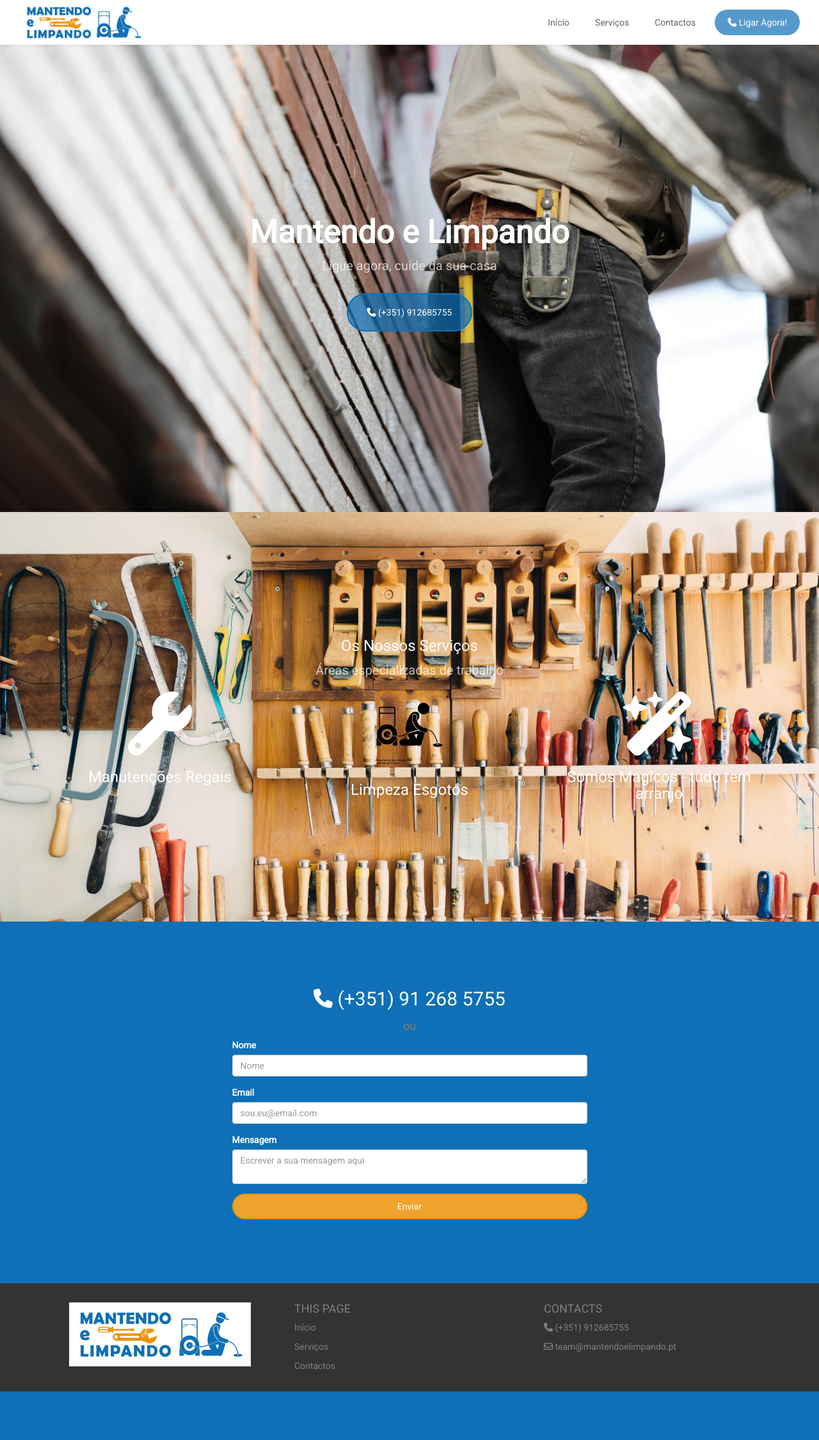
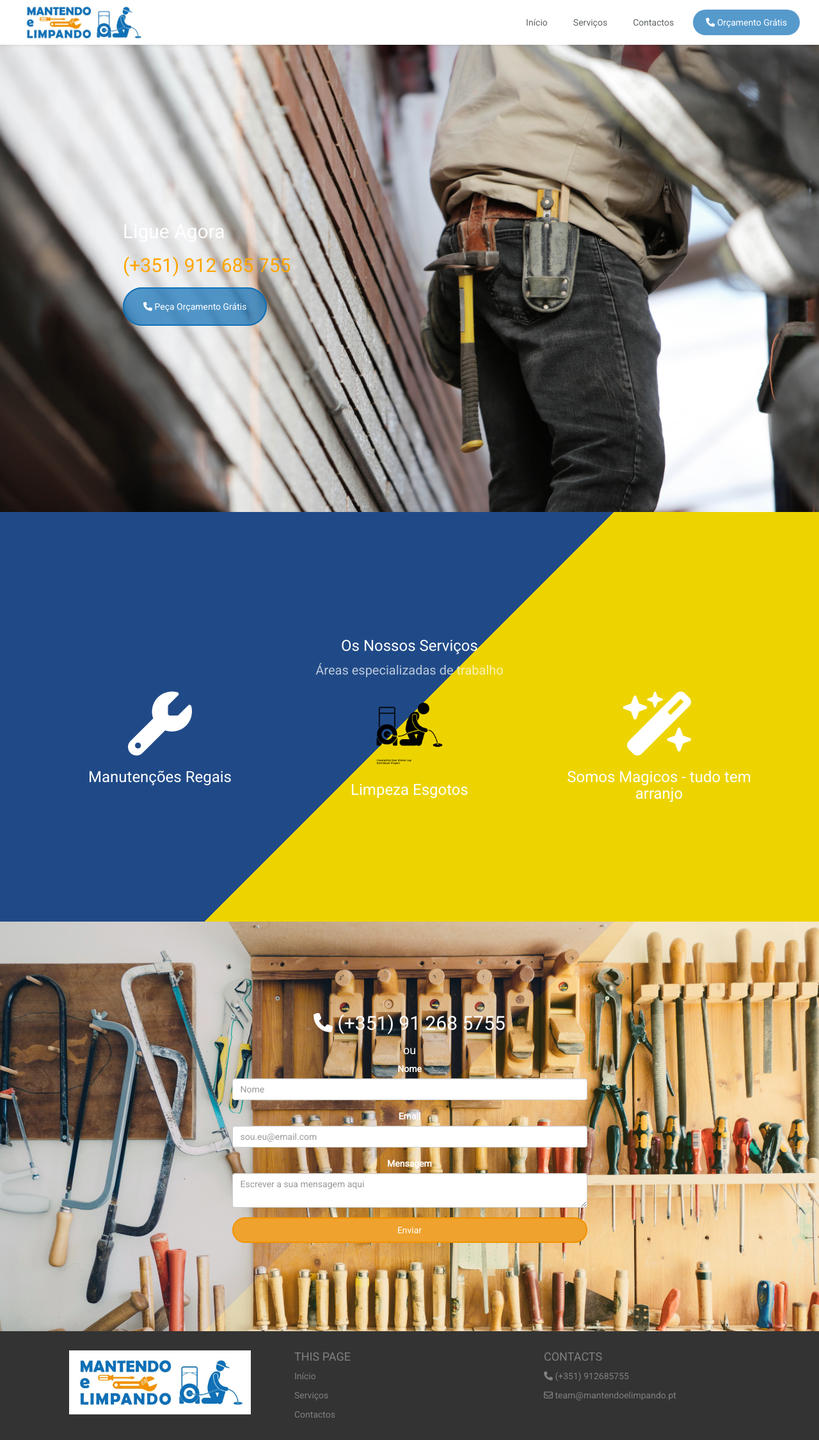
Before and after one commit to Filipe-p/mantendoelimpando, a PHP site: page / in a window 1280 px wide. Shown: the whole page at 64% size. Before the commit the page ends 2174 px from the top, so only its background shows below. Run offline with PHP 8.4, Linux system fonts and the light colour scheme; some libraries are stand-ins or nearby versions.

Commit message:
photo under Serviços, same as under the contacts areas. need to fix the whites andothers

```diff
--- a/index.html
+++ b/index.html
@@ -33,7 +33,7 @@
       <!-- Text link -->
       <a href="#contacts" class="mantendo-limpando-item mantendo-limpando-link">Contactos</a>
       <!-- Button (call-to-action) -->
-      <a href="tel:+351912685755" class="mantendo-limpando-item mantendo-limpando-button"> <i class="fa fa-phone" aria-hidden="true" style = "font-size: 100% "></i> Ligar Agora!</a>
+      <a href="tel:+351912685755" class="mantendo-limpando-item mantendo-limpando-button"> <i class="fa fa-phone" aria-hidden="true" style = "font-size: 100% "></i> Orçamento Grátis</a>
     </div>
 
     <!-- Dropdown appearing on mobile only -->
@@ -52,16 +52,16 @@
   <div id="início" class="banner" style="background-image: linear-gradient(-225deg, rgba(0,0,0,0) 0%, rgba(0,0,0,0.0) 0%), url('resources/tool_belt_guy.jpg');">
     <div class="banner-content ">
       <div class="slightly-padded" >
-        <h1 >Mantendo e Limpando</h1>
-        <p>Ligue agora, cuide da sua casa</p>
+        <h2 >Ligue Agora</h2>
+        <h2 style="color: orange" >(+351) 912 685 755</h2>
       </div>
       <div class="very-slightly-padded">
-        <a href="tel:+351912685755" class="action-button"><i class="fa fa-phone" aria-hidden="true" style = "font-size: 100% "></i> (+351) 912685755</a>
+        <a href="" class="action-button"><i class="fa fa-phone" aria-hidden="true" style = "font-size: 100% "></i> Peça Orçamento Grátis </a>
       </div>
     </div>
   </div>
 
-<div id="serviços" class="banner_2" style="background-image: linear-gradient(-225deg, rgba(0,0,0,0) 0%, rgba(70,20,0,0) 50%), url('resources/work_shop_organized.jpg');">
+<div id="serviços" class="banner_2" style="background-image: linear-gradient(-225deg, rgba(32,74,135,1.0) 50%, rgba(237,212,0,1.0) 50%), url('resources/work_shop_organized.jpg');">
   <div class="banner-content">
     <h3>Os Nossos Serviços</h3>
     <p>Áreas especializadas de trabalho</p>
@@ -89,7 +89,8 @@
 </div>
   </div>
 </div>
-
+<div id="serviços" class="banner_2" style="background-image: linear-gradient(-225deg, rgba(32,74,135,0.1) 50%, rgba(237,212,0,0.1) 50%), url('resources/work_shop_organized.jpg');">
+  <div class="banner-content">
   <div id="contacts">
     <div class="container">
       <div class="row">
@@ -98,7 +99,7 @@
         </div>
 
         <div class="col-xs-12 text-center">
-          <h4 style = 'color:grey' > ou</h4>
+          <h4> ou</h4>
         </div>
       </div>
 
@@ -133,6 +134,8 @@
       </div>
     </div>
   </div>
+   </div>
+  </div>
 
   <div id="footer">
 
--- a/style/banners.css
+++ b/style/banners.css
@@ -1,12 +1,13 @@
 .banner {
   color: white;
-  text-align: center;
+  text-align: left;
   height: 100vh;
   /* if you have a 70px navbar => height: calc(100vh - 70px); */
   background-size: cover !important;
   display: flex;
   align-items: center;
-  justify-content: center;
+  justify-content: left;
+  padding-left: 15%;
 }
 .banner h1 {
   font-size: 50px;
--- a/style/contacts.css
+++ b/style/contacts.css
@@ -1,5 +1,6 @@
+
 #contacts {
-  background-color: #0f70b7;
+ /* background-color: #0f70b7; */
   color: white;
   padding: 100px 25px;
 }
```
Also changed, not shown: resources/pluming_parts.jpg (renamed from resources/plumbing-840835_1920.jpg), resources/tool_line.jpg (renamed from resources/tools-2145770_1920.jpg).
